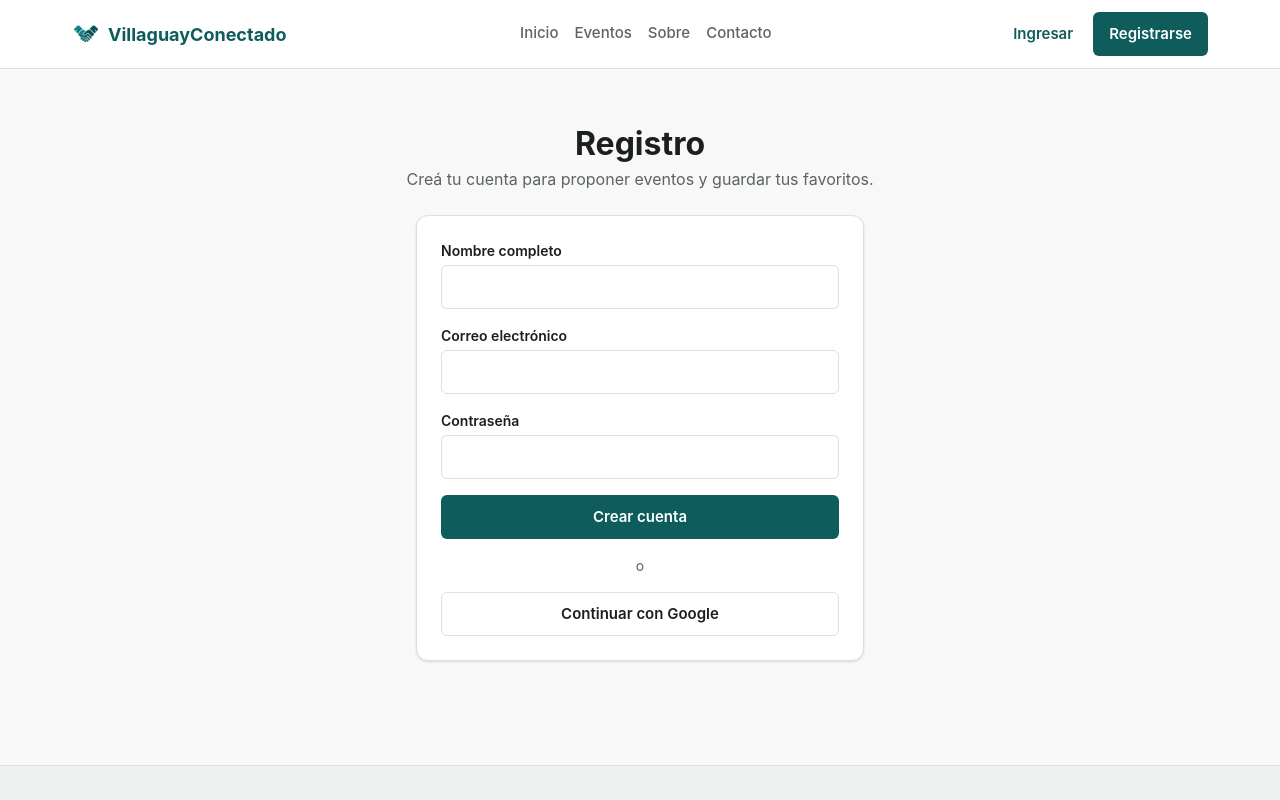
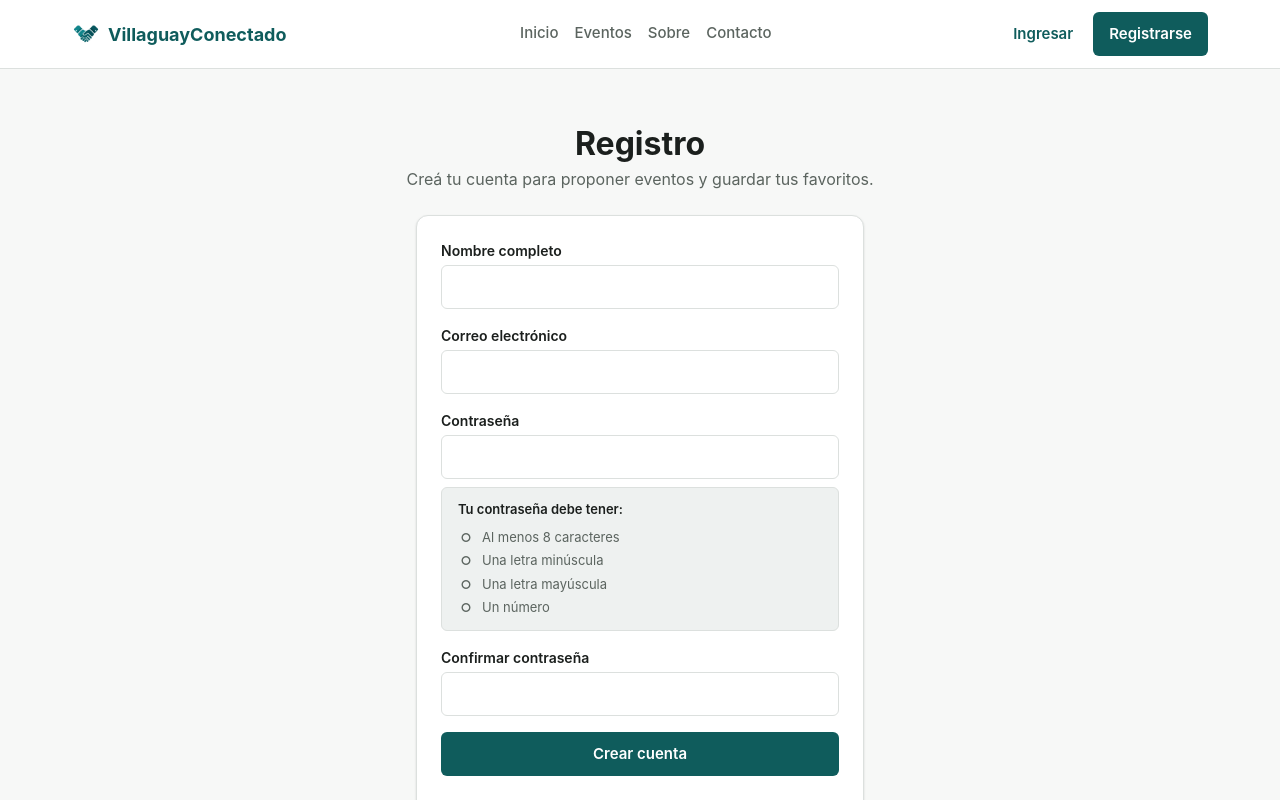
Before and after one commit to SaibotLi/villaguay-conectado, a React (Vite) app: page /register in a window 1280 px wide. Shown: the top 800 px of the page. Built offline with nearby package versions, Linux system fonts and the light colour scheme; no server answers.

Commit message:
Password Validation

```diff
--- a/src/contexts/AuthContext.jsx
+++ b/src/contexts/AuthContext.jsx
@@ -8,6 +8,7 @@ import {
 	register,
 	resendVerificationEmail,
 	sendPasswordReset,
+	validatePassword,
 } from '../services/authService'
 
 const AuthContext = createContext(null)
@@ -61,6 +62,7 @@ function AuthProvider({ children }) {
 			logout,
 			resendVerificationEmail,
 			sendPasswordReset,
+			validatePassword,
 		}),
 		[user, loading],
 	)
--- a/src/pages/Register/Register.jsx
+++ b/src/pages/Register/Register.jsx
@@ -1,4 +1,4 @@
-import { useState } from 'react'
+import { useEffect, useMemo, useState } from 'react'
 import { useNavigate } from 'react-router-dom'
 import useAuth from '../../hooks/useAuth'
 import FormField from '../../components/ui/FormField/FormField'
@@ -15,7 +15,8 @@ function mapFirebaseError(errorCode) {
     case 'auth/invalid-email':
       return 'El correo ingresado no es válido.'
     case 'auth/weak-password':
-      return 'La contraseña debe tener al menos 6 caracteres.'
+    case 'auth/password-does-not-meet-requirements':
+      return 'La contraseña no cumple con los requisitos de seguridad.'
     default:
       return 'No se pudo crear la cuenta. Intentá nuevamente.'
   }
@@ -23,17 +24,86 @@ function mapFirebaseError(errorCode) {
 
 function Register() {
   const navigate = useNavigate()
-  const { register, loginWithGoogle } = useAuth()
+  const { register, loginWithGoogle, validatePassword } = useAuth()
 
   const [fullName, setFullName] = useState('')
   const [email, setEmail] = useState('')
   const [password, setPassword] = useState('')
+  const [confirmPassword, setConfirmPassword] = useState('')
   const [errorMessage, setErrorMessage] = useState('')
   const [isSubmitting, setIsSubmitting] = useState(false)
   const [isGoogleSubmitting, setIsGoogleSubmitting] = useState(false)
 
+  // Validación reactiva inmediata en base a la política configurada
+  const localCriteria = useMemo(() => {
+    return {
+      meetsMinLength: password.length >= 8,
+      containsLowercase: /[a-z]/.test(password),
+      containsUppercase: /[A-Z]/.test(password),
+      containsNumber: /[0-9]/.test(password),
+    }
+  }, [password])
+
+  const [firebaseCriteria, setFirebaseCriteria] = useState(null)
+
+  // Consulta complementaria a validatePassword de Firebase Auth para sincronización oficial
+  useEffect(() => {
+    let isCurrent = true
+
+    if (!password) {
+      return
+    }
+
+    if (typeof validatePassword === 'function') {
+      validatePassword(password)
+        .then((status) => {
+          if (isCurrent && status) {
+            setFirebaseCriteria({
+              meetsMinLength: status.meetsMinPasswordLength ?? (password.length >= 8),
+              containsLowercase: status.containsLowercaseLetter ?? (/[a-z]/.test(password)),
+              containsUppercase: status.containsUppercaseLetter ?? (/[A-Z]/.test(password)),
+              containsNumber: status.containsNumericCharacter ?? (/[0-9]/.test(password)),
+            })
+          }
+        })
+        .catch(() => {
+          // Si no está disponible o falla la red, el fallback local se mantiene activo
+        })
+    }
+
+    return () => {
+      isCurrent = false
+    }
+  }, [password, validatePassword])
+
+  // Criterios activos: resultado de Firebase Auth o evaluación reactiva local
+  const activeCriteria = (password ? firebaseCriteria : null) || localCriteria
+
+  const rules = [
+    {
+      id: 'length',
+      label: 'Al menos 8 caracteres',
+      isMet: activeCriteria.meetsMinLength,
+    },
+    {
+      id: 'lowercase',
+      label: 'Una letra minúscula',
+      isMet: activeCriteria.containsLowercase,
+    },
+    {
+      id: 'uppercase',
+      label: 'Una letra mayúscula',
+      isMet: activeCriteria.containsUppercase,
+    },
+    {
+      id: 'number',
+      label: 'Un número',
+      isMet: activeCriteria.containsNumber,
+    },
+  ]
+
   function validateForm() {
-    if (!fullName.trim() || !email.trim() || !password.trim()) {
+    if (!fullName.trim() || !email.trim() || !password.trim() || !confirmPassword.trim()) {
       return 'Todos los campos son obligatorios.'
     }
 
@@ -41,8 +111,24 @@ function Register() {
       return 'Ingresá un correo con formato válido.'
     }
 
-    if (password.length < 6) {
-      return 'La contraseña debe tener al menos 6 caracteres.'
+    if (!activeCriteria.meetsMinLength) {
+      return 'La contraseña debe tener al menos 8 caracteres.'
+    }
+
+    if (!activeCriteria.containsLowercase) {
+      return 'La contraseña debe incluir al menos una letra minúscula.'
+    }
+
+    if (!activeCriteria.containsUppercase) {
+      return 'La contraseña debe incluir al menos una letra mayúscula.'
+    }
+
+    if (!activeCriteria.containsNumber) {
+      return 'La contraseña debe incluir al menos un número.'
+    }
+
+    if (password !== confirmPassword) {
+      return 'Las contraseñas no coinciden.'
     }
 
     return ''
@@ -51,7 +137,7 @@ function Register() {
   async function handleSubmit(event) {
     event.preventDefault()
 
-    // Valida la informacion antes de solicitar el registro.
+    // Valida la información antes de solicitar el registro
     const validationError = validateForm()
     if (validationError) {
       setErrorMessage(validationError)
@@ -62,7 +148,7 @@ function Register() {
     setIsSubmitting(true)
 
     try {
-      // Solicita el registro; el service envia la verificacion y cierra la sesion.
+      // Solicita el registro; el service envía la verificación y cierra la sesión
       await register(email.trim(), password, fullName.trim())
 
       navigate('/login', { state: { registeredSuccessfully: true } })
@@ -130,6 +216,39 @@ function Register() {
             required
           />
 
+          {/* Sección visual de ayuda con los requisitos de contraseña */}
+          <div className={styles.passwordRules} aria-live="polite">
+            <p className={styles.passwordRulesTitle}>Tu contraseña debe tener:</p>
+            <ul className={styles.ruleList} aria-label="Requisitos de contraseña">
+              {rules.map((rule) => (
+                <li
+                  key={rule.id}
+                  className={`${styles.ruleItem} ${rule.isMet ? styles.ruleItemMet : ''}`}
+                >
+                  <span
+                    className={`${styles.ruleIcon} ${
+                      rule.isMet ? styles.ruleIconMet : styles.ruleIconPending
+                    }`}
+                    aria-hidden="true"
+                  >
+                    {rule.isMet ? '✓' : '○'}
+                  </span>
+                  <span>{rule.label}</span>
+                </li>
+              ))}
+            </ul>
+          </div>
+
+          <FormField
+            label="Confirmar contraseña"
+            name="confirmPassword"
+            type="password"
+            value={confirmPassword}
+            onChange={(event) => setConfirmPassword(event.target.value)}
+            autoComplete="new-password"
+            required
+          />
+
           {errorMessage ? <Alert variant="error">{errorMessage}</Alert> : null}
 
           <Button type="submit" variant="primary" disabled={isSubmitting}>
--- a/src/pages/Register/Register.module.css
+++ b/src/pages/Register/Register.module.css
@@ -37,6 +37,64 @@
   gap: var(--space-4);
 }
 
+.passwordRules {
+  display: grid;
+  gap: var(--space-2);
+  padding: var(--space-3) var(--space-4);
+  background: var(--color-surface-alt);
+  border: 1px solid var(--color-border);
+  border-radius: var(--radius-sm);
+  margin-top: calc(-1 * var(--space-2));
+}
+
+.passwordRulesTitle {
+  margin: 0;
+  font-size: 13px;
+  font-weight: 600;
+  color: var(--color-text);
+}
+
+.ruleList {
+  display: grid;
+  gap: var(--space-1);
+  margin: 0;
+  padding: 0;
+  list-style: none;
+}
+
+.ruleItem {
+  display: flex;
+  align-items: center;
+  gap: var(--space-2);
+  font-size: 13px;
+  color: var(--color-text-secondary);
+  transition: color var(--transition-fast);
+}
+
+.ruleItemMet {
+  color: var(--color-success);
+  font-weight: 500;
+}
+
+.ruleIcon {
+  display: inline-flex;
+  align-items: center;
+  justify-content: center;
+  width: 16px;
+  height: 16px;
+  font-size: 12px;
+  font-weight: 700;
+  flex-shrink: 0;
+}
+
+.ruleIconPending {
+  color: var(--color-text-secondary);
+}
+
+.ruleIconMet {
+  color: var(--color-success);
+}
+
 .divider {
   margin: 0;
   text-align: center;
--- a/src/services/authService.js
+++ b/src/services/authService.js
@@ -8,6 +8,7 @@ import {
 	signInWithPopup,
 	signOut,
 	updateProfile,
+	validatePassword as firebaseValidatePassword,
 } from 'firebase/auth'
 import { doc, getDoc, serverTimestamp, setDoc } from 'firebase/firestore'
 import { auth } from '../firebase/auth'
@@ -112,6 +113,11 @@ async function getCurrentUserToken() {
 	return currentUser.getIdToken()
 }
 
+// Valida una contraseña contra la política de seguridad configurada en Firebase Authentication.
+async function validatePassword(password) {
+	return firebaseValidatePassword(auth, password)
+}
+
 export {
 	register,
 	login,
@@ -122,4 +128,5 @@ export {
 	resendVerificationEmail,
 	sendPasswordReset,
 	getCurrentUserToken,
+	validatePassword,
 }
```
